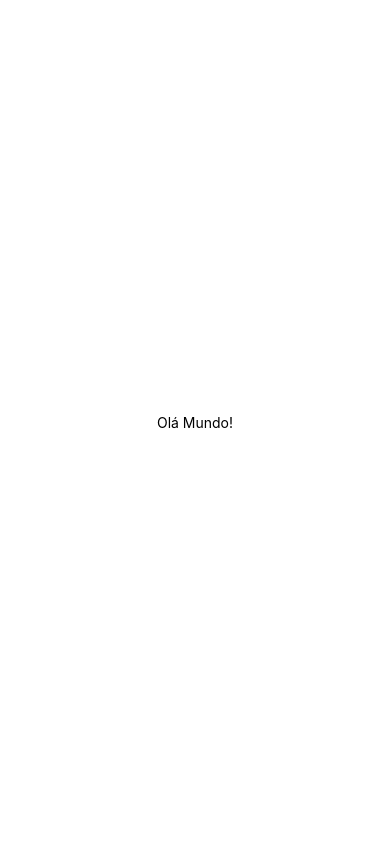
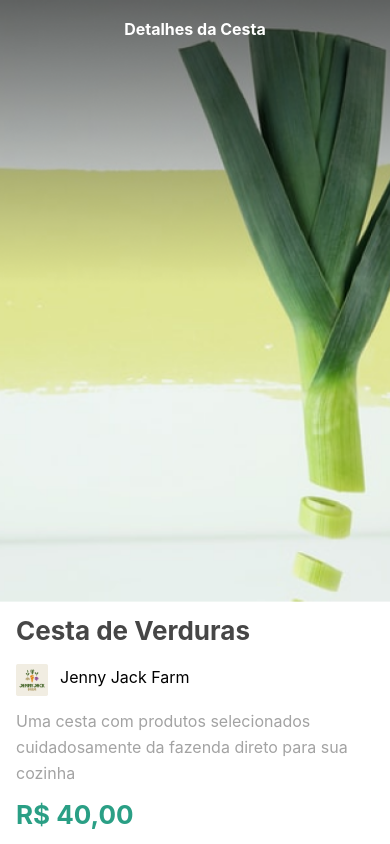
Before and after one commit to Jeffbreno/projeto-react, a React Native app: screen / in a window 390 px wide. Built offline with nearby package versions, Linux system fonts and the light colour scheme.

Commit message:
12042023_1823

```diff
--- a/App.js
+++ b/App.js
@@ -1,23 +1,13 @@
-import { StatusBar } from 'expo-status-bar';
-// import React from 'react';
-import { StyleSheet, Text, View } from 'react-native';
+import React from 'react';
+import { StatusBar, SafeAreaView } from 'react-native';
 
 import Cesta from './src/view/Cesta';
 
 export default function App() {
   return (
-    <View style={styles.container}>
+    <SafeAreaView>
+      <StatusBar />
       <Cesta />
-      <StatusBar style="auto" />
-    </View>
+    </SafeAreaView>
   );
 }
-
-const styles = StyleSheet.create({
-  container: {
-    flex: 1,
-    backgroundColor: '#fff',
-    alignItems: 'center',
-    justifyContent: 'center',
-  },
-});
--- a/src/view/Cesta.js
+++ b/src/view/Cesta.js
@@ -1,6 +1,83 @@
 import React from "react";
-import { Text } from "react-native";
+import { Dimensions, Image, StyleSheet, Text, View } from "react-native";
+
+import topo from '../../assets/topo.png';
+import logo from '../../assets/logo.png'
+
+const width = Dimensions.get('screen').width;
 
 export default function Cesta() {
-    return <Text>Olá Mundo!</Text>
+    return <>
+        <Image source={topo} style={estilos.topo} />
+        <Text style={estilos.titulo}>Detalhes da Cesta</Text>
+
+        <View style={estilos.cesta}>
+            <Text style={estilos.nome}>Cesta de Verduras</Text>
+            <View style={estilos.fazenda}>
+                <Image source={logo} style={estilos.imagemFazenda} />
+                <Text style={estilos.nomeFazenda}>Jenny Jack Farm</Text>
+
+            </View>
+            <Text style={estilos.descricao}>
+                Uma cesta com produtos selecionados
+                cuidadosamente da fazenda direto para
+                sua cozinha
+            </Text>
+            <Text style={estilos.preco}>R$ 40,00</Text>
+        </View>
+    </>
 }
+
+const estilos = StyleSheet.create({
+    topo: {
+        position: "relative",
+        width: "100vw",
+        height: 578 / 768 * width,
+    },
+    titulo: {
+        width: "100vw",
+        position: "absolute",
+        textAlign: "center",
+        fontSize: 16,
+        lineHeight: 26,
+        color: "white",
+        fontWeight: "bold",
+        padding: 16,
+    },
+    cesta: {
+        paddingVertical: 8,
+        paddingHorizontal: 16,
+    },
+    nome: {
+        color: "#464646",
+        fontSize: 26,
+        lineHeight: 42,
+        fontWeight: "bold",
+    },
+    fazenda: {
+        flexDirection: "row",
+        paddingVertical: 12,
+    },
+    imagemFazenda: {
+        width: 32,
+        height: 32,
+    },
+    nomeFazenda: {
+        fontSize: 16,
+        lineHeight: 26,
+        marginLeft: 12,
+    },
+    descricao: {
+        color: "#A3A3A3",
+        fontSize: 16,
+        lineHeight: 26,
+    },
+    preco: {
+        color: "#2A9F85",
+        fontWeight: "bold",
+        fontSize: 26,
+        lineHeight: 42,
+        marginTop: 8,
+    }
+
+});
```
